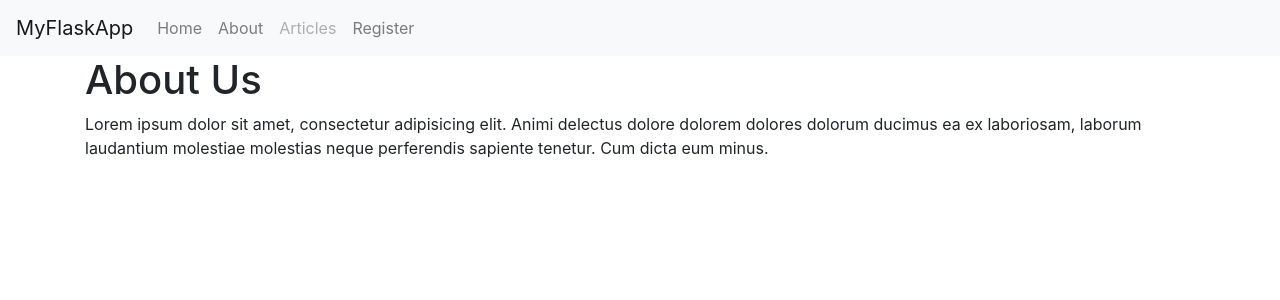
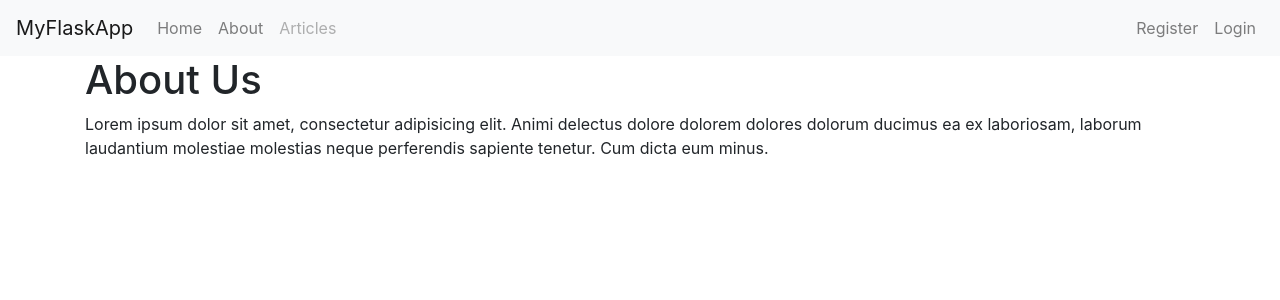
Before and after one commit to juhuyoon/Share_Web, a Flask app: page /about in a window 1280 px wide. Shown: the top 300 px of the page. Run offline with Flask 2, Linux system fonts and the light colour scheme; some libraries are stand-ins or nearby versions.

Commit message:
login and authentication

```diff
--- a/webapp_python/app.py
+++ b/webapp_python/app.py
@@ -3,12 +3,13 @@ from data import Articles
 from flask_mysqldb import MySQL
 from wtforms import Form, StringField, TextAreaField, PasswordField, validators
 from passlib.hash import sha256_crypt
-
+from functools import wraps
 
 
 app = Flask(__name__)
 
 #Config for MySQL
+#https://dev.mysql.com/doc/connector-python/en/connector-python-api-mysqlcursor.html
 app.config['MYSQL_HOST'] = 'localhost'
 app.config['MYSQL_USER'] = 'root'
 app.config['MYSQL_PASSWORD'] = 'root'
@@ -20,25 +21,30 @@ mysql = MySQL(app)
 
 Articles = Articles()
 
-
+#Home
 @app.route('/')
 def index():
     return render_template('home.html')
 
-
+#About
 @app.route('/about')
 def about():
     return render_template('about.html')
 
 
+#Article
 @app.route('/articles')
 def articles():
     return render_template('articles.html', articles=Articles)
 
+
+#Single Article
 @app.route('/article/<string:id>/')
 def article(id):
     return render_template('article.html', id=id)
 
+
+#Register Form Class
 class RegisterForm(Form):
     name = StringField('Name', [validators.Length(min=1, max=50)])
     username = StringField('Username', [validators.Length(min=4, max=25)])
@@ -50,6 +56,8 @@ class RegisterForm(Form):
     confirm = PasswordField('Confirm Password')
 
 
+
+#Registration
 @app.route('/register', methods=['GET', 'POST'])
 def register():
     form = RegisterForm(request.form)
@@ -77,6 +85,73 @@ def register():
     return render_template('register.html', form=form)
 
 
+#User Login Information
+@app.route('/login', methods=['GET', 'POST'])
+def login():
+    if request.method == 'POST':
+        #Get Form Fields
+        username = request.form['username']
+        password_candidate = request.form['password']
+
+        #Create a Cursor
+        cur = mysql.connection.cursor()
+
+        #receiving user info
+        result = cur.execute("SELECT * FROM users WHERE username = %s", [username])
+
+        if result > 0:
+            # Get matching username and password
+            data = cur.fetchone()
+            password = data['password']
+
+        #password comparison
+            if sha256_crypt.verify(password_candidate, password):
+                #passed
+                session['logged_in'] = True
+                session['username'] = username
+
+                flash('You are now logged in', 'success')
+                return redirect(url_for('dashboard'))
+            else:
+                error = 'INvalid login'
+                return render_template('login.html', error=error)
+            #Closing connection to DB
+            cur.close()
+        else:
+            error = 'Username not found'
+            return render_template('login.html', error=error)
+
+    return render_template('login.html')
+
+#Checking if user has logged in, flask decorator
+def is_logged_in(f):
+    @wraps(f)
+    def wrap(*args, **kwargs):
+        if 'logged_in' in session:
+            return f(*args, **kwargs)
+        else:
+            flash('Unauthorized, Please login', 'danger')
+            return redirect(url_for('login'))
+    return wrap
+
+
+#Logout
+@app.route('/logout')
+def logout():
+    session.clear()
+    flash('You are now logged out', 'success')
+    return redirect(url_for('login'))
+
+
+
+
+#Dashboard
+@app.route('/dashboard')
+@is_logged_in
+def dashboard():
+    return render_template('dashboard.html')
+
+
 
 if __name__ == '__main__':
     app.secret_key='secret123'
--- /dev/null
+++ b/webapp_python/templates/dashboard.html
@@ -0,0 +1,6 @@
+{% extends 'layout.html' %}
+
+{%block body %}
+<h1>Dashboard <small>Welcome {{session.username}}</small></h1>
+
+{% endblock %}
--- a/webapp_python/templates/includes/_messages.html
+++ b/webapp_python/templates/includes/_messages.html
@@ -5,3 +5,11 @@
         {% endfor %}
     {% endif %}
     {% endwith %}
+
+    {% if error %}
+        <div class="alert alert-danger">{{error}}</div>
+    {% endif %}
+
+    {% if msg %}
+    <div class="alert alert-success">{{msg}}</div>
+    {% endif %}
--- a/webapp_python/templates/includes/_navbar.html
+++ b/webapp_python/templates/includes/_navbar.html
@@ -17,12 +17,24 @@
             </li>
         </ul>
 
-        <ul class="nav navbar-nav navbar-right">
+
+        <ul class="nav navbar-nav ml-auto">
+            {% if session.logged_in %}
+            <li class="nav-item">
+                <a class="nav-link" href="/dashboard">Dashboard</a>
+            </li>
+            <li class="nav-item">
+                <a class="nav-link" href="/logout">Logout</a>
+            </li>
+            {% else %}
             <li class="nav-item">
                 <a class="nav-link" href="/register">Register</a>
             </li>
+            <li class="nav-item">
+                <a class="nav-link" href="/login">Login</a>
+            </li>
+            {% endif %}
+        </ul>
 
-            </li>
-        </ul>
     </div>
 </nav>
```
Also changed, not shown: webapp_python/templates/login.html (added, +16 -0 lines), webapp_python/templates/articles.html (indentation only).
